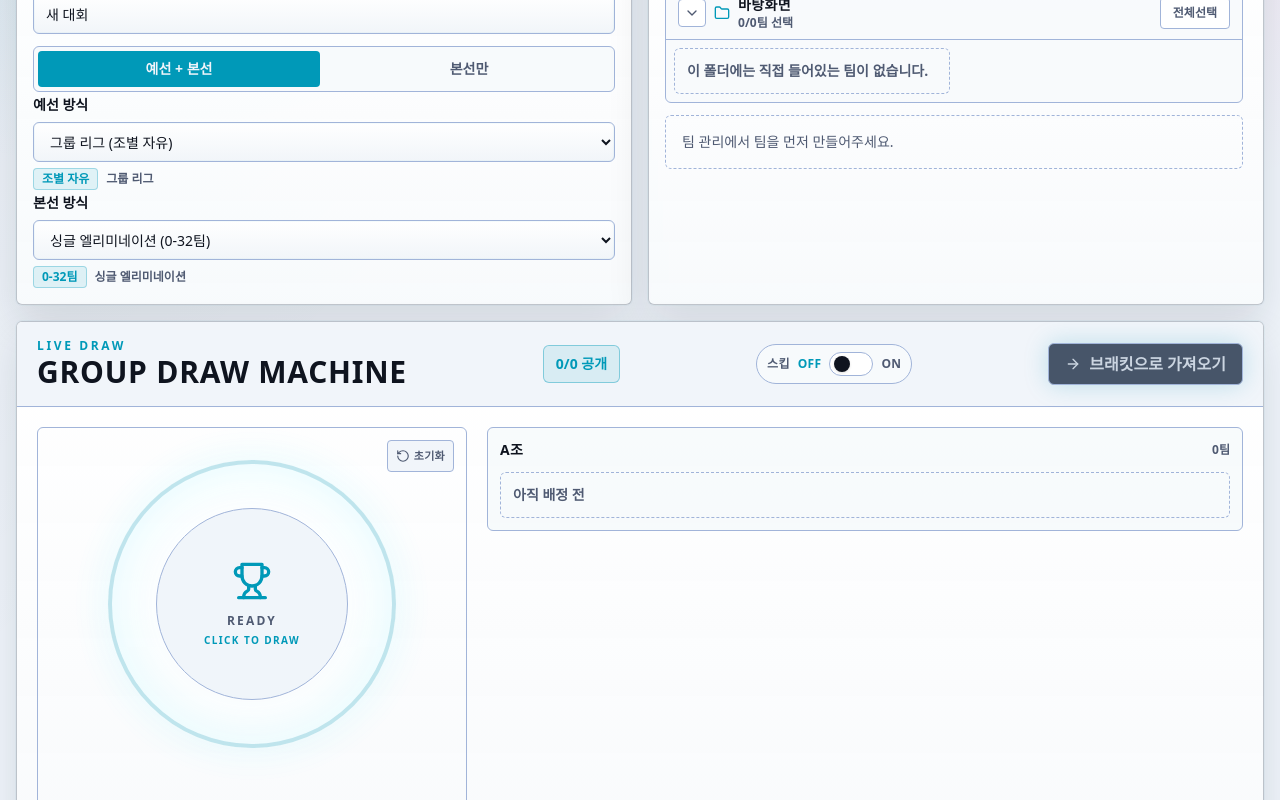
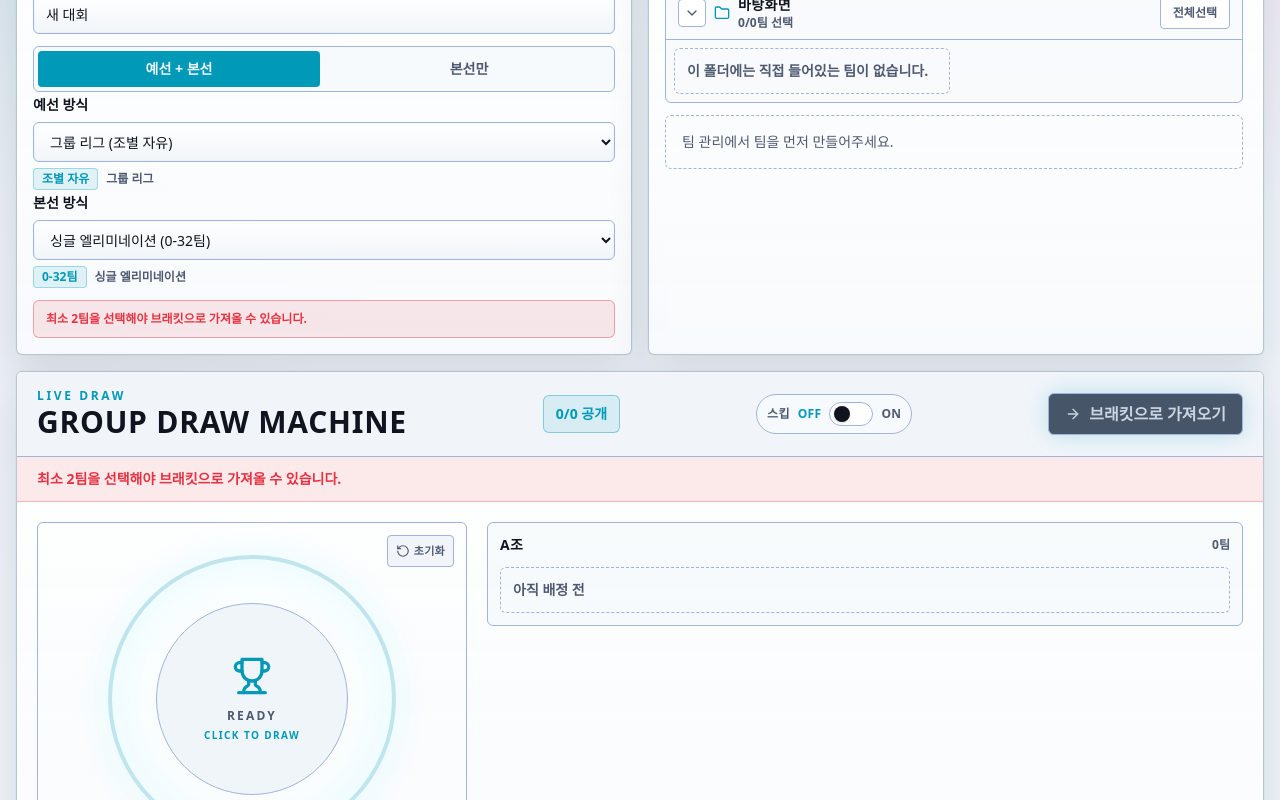
Before and after one commit to Byeolsae/Bracket-Arena, a Next.js app: page /draw in a window 1280 px wide. Shown: the part 624-1424 px from the top of the page. Built offline with nearby package versions, Linux system fonts and the light colour scheme.

Commit message:
Block invalid draw imports

```diff
--- a/src/app/draw/page.tsx
+++ b/src/app/draw/page.tsx
@@ -43,13 +43,15 @@ const qualifierStageOptions: StageFormat[] = [
   "battle_royale"
 ];
 const finalStageOptions: StageFormat[] = ["single", "double", "triple", "stepladder", "battle_royale"];
+const doubleEliminationCounts = [4, 8, 16];
+const tripleEliminationCount = 8;
 
 function getStageLimitLabel(format: StageFormat) {
-  if (format === "triple") return "8팀 고정";
-  if (format === "group_double_elimination") return "한 조당 0-4팀";
-  if (format === "group_triple_elimination") return "한 조당 0-8팀";
+  if (format === "triple") return "(8)";
+  if (format === "group_double_elimination") return "조당 (4)";
+  if (format === "group_triple_elimination") return "조당 (8)";
   if (format === "single") return "0-32팀";
-  if (format === "double") return "0-16팀";
+  if (format === "double") return "(4, 8, 16)";
   if (format === "group") return "조별 자유";
   return "자유";
 }
@@ -95,6 +97,22 @@ function getFixedQualifierTeamsPerGroup(format: StageFormat) {
 
 function supportsGroupDraw(format: StageFormat) {
   return format === "group" || format === "group_double_elimination" || format === "group_triple_elimination";
+}
+
+function getFixedFormatError(format: StageFormat, teamCount: number, label: string) {
+  if (format === "double" && !doubleEliminationCounts.includes(teamCount)) {
+    return `${label} 더블 엘리미네이션은 (4, 8, 16)팀만 가능합니다. 현재 ${teamCount}팀입니다.`;
+  }
+  if (format === "triple" && teamCount !== tripleEliminationCount) {
+    return `${label} 트리플 엘리미네이션은 (8)팀만 가능합니다. 현재 ${teamCount}팀입니다.`;
+  }
+  if (format === "group_double_elimination" && teamCount % 4 !== 0) {
+    return `예선 그룹 더블 엘리미네이션은 조당 (4)팀 고정입니다. 현재 ${teamCount}팀이라 4의 배수가 아닙니다.`;
+  }
+  if (format === "group_triple_elimination" && teamCount % 8 !== 0) {
+    return `예선 그룹 트리플 엘리미네이션은 조당 (8)팀 고정입니다. 현재 ${teamCount}팀이라 8의 배수가 아닙니다.`;
+  }
+  return undefined;
 }
 
 function getGroupShapeFromGroupCount(teamCount: number, groupCount: number) {
@@ -248,6 +266,15 @@ export default function DrawPage() {
       .sort((a, b) => (a.slotIndex ?? 0) - (b.slotIndex ?? 0))
   }));
   const seedResults = [...revealedResults].sort((a, b) => (a.seed ?? 0) - (b.seed ?? 0));
+  const projectedFinalTeamCount =
+    tournamentMode === "final-only"
+      ? selectedTeams.length
+      : qualifierFormat === "group_double_elimination"
+        ? safeGroupCount * 2
+        : qualifierFormat === "group_triple_elimination"
+          ? safeGroupCount * 4
+          : undefined;
+  const importBlockReason = getImportBlockReason();
 
   useEffect(() => {
     setSelectedTeamIds((current) => current.filter((teamId) => teams.some((team) => team.id === teamId)));
@@ -448,6 +475,7 @@ export default function DrawPage() {
   }
 
   function importToBracket() {
+    if (importBlockReason) return;
     if (!revealedResults.length || typeof window === "undefined") return;
     const orderedResults = [...revealedResults].sort((a, b) => a.order - b.order);
     const payload =
@@ -481,6 +509,19 @@ export default function DrawPage() {
 
     window.localStorage.setItem("bracket-arena-draw-import", JSON.stringify(payload));
     window.location.href = "/maker";
+  }
+
+  function getImportBlockReason() {
+    if (selectedTeams.length < 2) return "최소 2팀을 선택해야 브래킷으로 가져올 수 있습니다.";
+    if (tournamentMode === "two-stage") {
+      return (
+        getFixedFormatError(qualifierFormat, selectedTeams.length, "예선") ??
+        (typeof projectedFinalTeamCount === "number"
+          ? getFixedFormatError(finalFormat, projectedFinalTeamCount, "본선 진출")
+          : undefined)
+      );
+    }
+    return getFixedFormatError(finalFormat, selectedTeams.length, "본선");
   }
 
   return (
@@ -643,6 +684,11 @@ export default function DrawPage() {
                 <DrawStageSelect label="예선 방식" value={qualifierFormat} options={qualifierStageOptions} onChange={setQualifierFormat} />
               ) : null}
               <DrawStageSelect label="본선 방식" value={finalFormat} options={finalStageOptions} onChange={setFinalFormat} />
+              {importBlockReason ? (
+                <div className="rounded-md border border-danger/40 bg-danger/10 px-3 py-2 text-xs font-bold leading-5 text-danger">
+                  {importBlockReason}
+                </div>
+              ) : null}
             </div>
           </section>
 
@@ -783,6 +829,7 @@ export default function DrawPage() {
               onGroupChange={assignManualGroup}
               onApply={applyManualAssignments}
               onImport={importToBracket}
+              importBlockReason={importBlockReason}
             />
           ) : (
             <section className="arena-card overflow-hidden">
@@ -818,11 +865,16 @@ export default function DrawPage() {
                   </span>
                   <span className={skipDrawAnimation ? "text-lime" : "text-muted"}>ON</span>
                 </button>
-                <button type="button" className="button-primary" onClick={importToBracket} disabled={!revealedResults.length || isDrawing}>
+                <button type="button" className="button-primary" onClick={importToBracket} disabled={!revealedResults.length || isDrawing || Boolean(importBlockReason)}>
                   <ArrowRight className="h-4 w-4" />
                   브래킷으로 가져오기
                 </button>
               </div>
+              {importBlockReason ? (
+                <div className="border-b border-danger/30 bg-danger/10 px-5 py-3 text-sm font-bold text-danger">
+                  {importBlockReason}
+                </div>
+              ) : null}
 
               <div className="grid gap-5 p-5 xl:grid-cols-[minmax(360px,430px)_minmax(0,1fr)]">
                 <DrawMachine
@@ -915,7 +967,8 @@ function ManualAssignmentPanel({
   onSeedChange,
   onGroupChange,
   onApply,
-  onImport
+  onImport,
+  importBlockReason
 }: {
   drawType: DrawType;
   selectedTeams: Team[];
@@ -928,6 +981,7 @@ function ManualAssignmentPanel({
   onGroupChange: (teamId: string, groupIndex: number) => void;
   onApply: () => void;
   onImport: () => void;
+  importBlockReason?: string;
 }) {
   const title = drawType === "seed" ? "시드 수동 부여" : "조 수동 부여";
   const groupColumns = Array.from({ length: Math.max(1, groupCount) }, (_, groupIndex) => ({
@@ -958,7 +1012,7 @@ function ManualAssignmentPanel({
             <Play className="h-4 w-4" />
             수동 결과 적용
           </button>
-          <button type="button" className="button-muted" onClick={onImport} disabled={!revealedCount || isBusy}>
+          <button type="button" className="button-muted" onClick={onImport} disabled={!revealedCount || isBusy || Boolean(importBlockReason)}>
             <ArrowRight className="h-4 w-4" />
             브래킷으로 가져오기
           </button>
@@ -966,6 +1020,11 @@ function ManualAssignmentPanel({
       </div>
 
       <div className="p-5">
+        {importBlockReason ? (
+          <div className="mb-4 rounded-md border border-danger/40 bg-danger/10 px-3 py-2 text-sm font-bold text-danger">
+            {importBlockReason}
+          </div>
+        ) : null}
         <div className="mb-4 rounded-md border border-line bg-field px-3 py-2 text-xs font-semibold leading-5 text-muted">
           {drawType === "seed" ? "중복 시드는 자동으로 서로 교체됩니다." : "팀 카드를 원하는 조 칸으로 드래그해서 배정하세요."}
         </div>
--- a/src/app/maker/page.tsx
+++ b/src/app/maker/page.tsx
@@ -201,10 +201,10 @@ function getFixedGroupConfig(format: StageFormat) {
 }
 
 function getStageLimitLabel(format: StageFormat) {
-  if (format === "double") return "4/8/16팀";
-  if (format === "triple") return "8팀 고정";
-  if (format === "group_double_elimination") return "조당 4팀 고정";
-  if (format === "group_triple_elimination") return "조당 8팀 고정";
+  if (format === "double") return "(4, 8, 16)";
+  if (format === "triple") return "(8)";
+  if (format === "group_double_elimination") return "조당 (4)";
+  if (format === "group_triple_elimination") return "조당 (8)";
   if (format === "single") return `2-${MAX_SINGLE_ELIMINATION_TEAMS}팀`;
 
   const limit = ELIMINATION_TEAM_LIMITS[format];
@@ -219,10 +219,10 @@ function getStageLimitLabel(format: StageFormat) {
 }
 
 function getStageRecommendationLabel(format: StageFormat) {
-  if (format === "double") return "권장 팀수: 4 / 8 / 16팀";
-  if (format === "triple") return "권장 팀수: 8팀";
-  if (format === "group_double_elimination") return "권장 팀수: 조당 4팀, 전체 4의 배수";
-  if (format === "group_triple_elimination") return "권장 팀수: 조당 8팀, 전체 8의 배수";
+  if (format === "double") return "권장 팀수: (4, 8, 16)";
+  if (format === "triple") return "권장 팀수: (8)";
+  if (format === "group_double_elimination") return "권장 팀수: 조당 (4), 전체 4의 배수";
+  if (format === "group_triple_elimination") return "권장 팀수: 조당 (8), 전체 8의 배수";
   return `${getStageLimitLabel(format)} 가능`;
 }
 
@@ -264,10 +264,10 @@ function getFinalFormatDisabledReason(format: StageFormat, teamCount: number) {
     return `진출팀 ${teamCount}팀, 최대 ${MAX_SINGLE_ELIMINATION_TEAMS}팀`;
   }
   if (format === "double" && !DOUBLE_ELIMINATION_ALLOWED_TEAM_COUNTS.includes(teamCount)) {
-    return `진출팀 ${teamCount}팀, 4/8/16팀 필요`;
+    return `진출팀 ${teamCount}팀, (4, 8, 16) 필요`;
   }
   if (format === "triple" && teamCount !== MAX_TRIPLE_ELIMINATION_TEAMS) {
-    return `진출팀 ${teamCount}팀, 8팀 필요`;
+    return `진출팀 ${teamCount}팀, (8) 필요`;
   }
   return undefined;
 }
@@ -607,10 +607,10 @@ export default function MakerPage() {
 
     if (!isGroupFormat(format)) {
       if (format === "double" && !DOUBLE_ELIMINATION_ALLOWED_TEAM_COUNTS.includes(stageTeams.length)) {
-        return `${STAGE_LABELS[format].label}은 4팀, 8팀, 16팀일 때만 생성할 수 있습니다. 현재 ${stageTeams.length}팀입니다.`;
+        return `${STAGE_LABELS[format].label}은 (4, 8, 16)팀일 때만 생성할 수 있습니다. 현재 ${stageTeams.length}팀입니다.`;
       }
       if (format === "triple" && stageTeams.length !== MAX_TRIPLE_ELIMINATION_TEAMS) {
-        return `${STAGE_LABELS[format].label}은 8팀일 때만 생성할 수 있습니다. 현재 ${stageTeams.length}팀입니다.`;
+        return `${STAGE_LABELS[format].label}은 (8)팀일 때만 생성할 수 있습니다. 현재 ${stageTeams.length}팀입니다.`;
       }
       return stageTeams.length > maxTeams
         ? `${STAGE_LABELS[format].label}은 최대 ${maxTeams}팀까지만 생성할 수 있습니다.`
```
